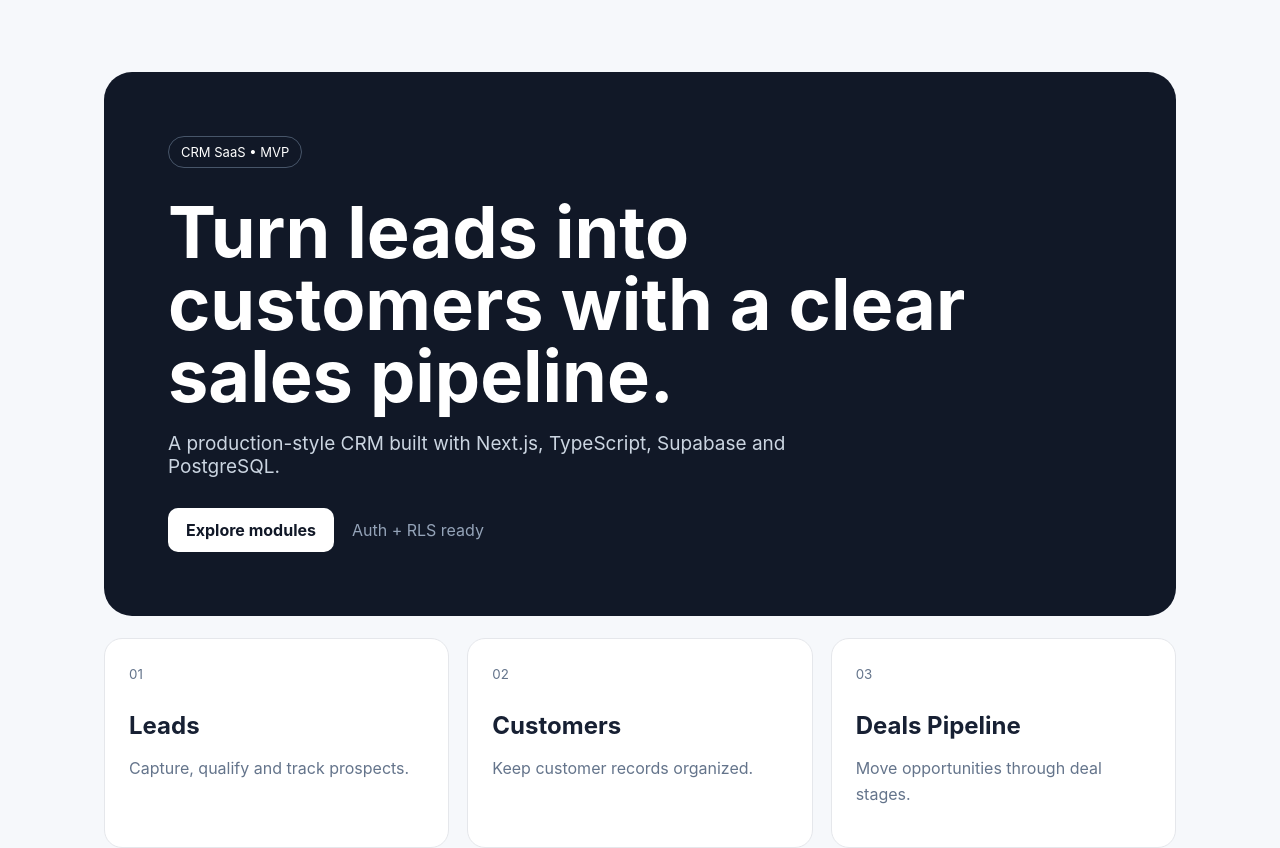
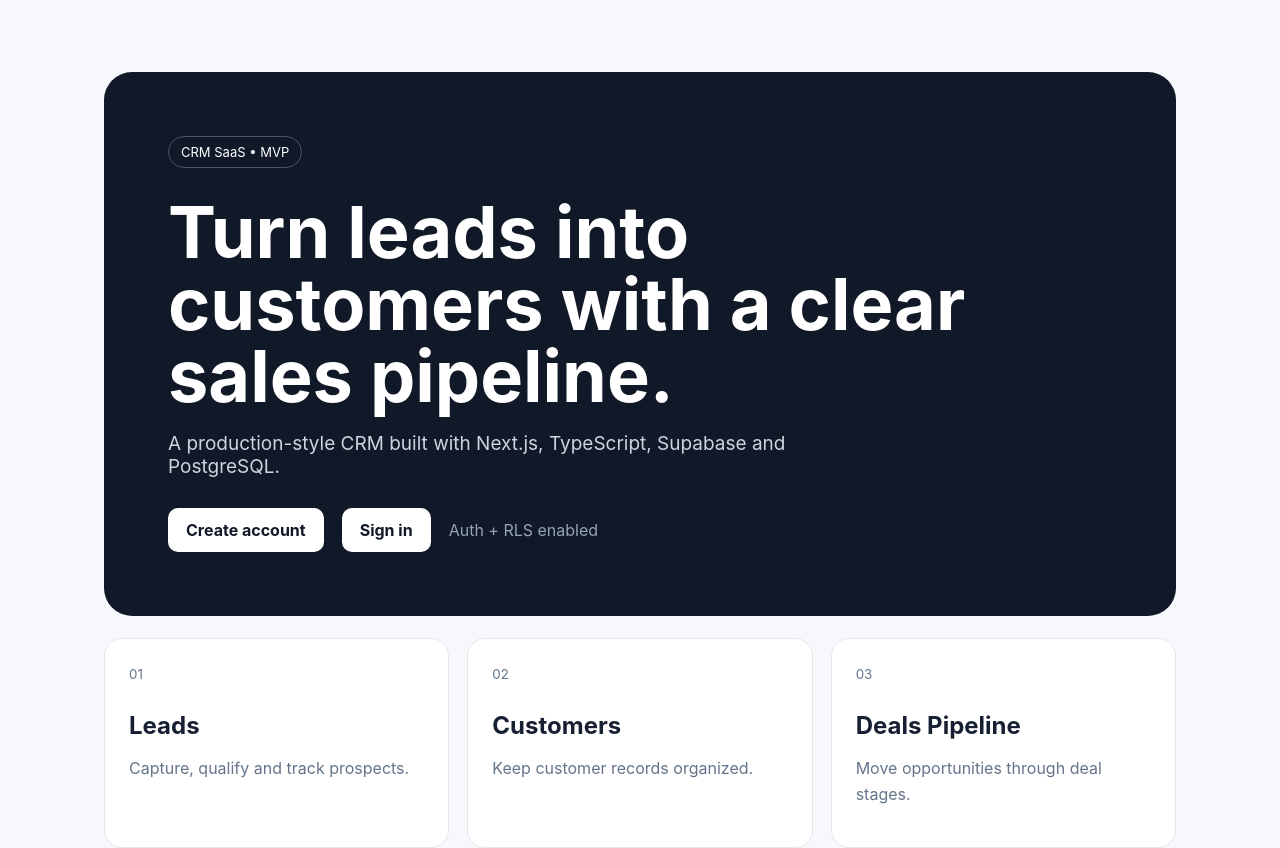
Before and after one commit to mirservices447-hub/crm-sales-pipeline-saas, a Next.js app: page / in a window 1280 px wide. Shown: the top 848 px of the page. Built offline with nearby package versions, Linux system fonts and the light colour scheme.

Commit message:
Add authentication entry points

```diff
--- a/app/page.tsx
+++ b/app/page.tsx
@@ -1,4 +1,7 @@
+import Link from "next/link";
+
 const modules = ["Leads","Customers","Deals Pipeline","Tasks","Activity","Roles & Settings"];
+
 export default function Home() {
- return <main className="shell"><section className="hero"><span className="badge">CRM SaaS • MVP</span><h1>Turn leads into customers with a clear sales pipeline.</h1><p>A production-style CRM built with Next.js, TypeScript, Supabase and PostgreSQL.</p><div className="actions"><a href="#modules">Explore modules</a><span>Auth + RLS ready</span></div></section><section id="modules" className="grid">{modules.map((m,i)=><article key={m}><small>0{i+1}</small><h2>{m}</h2><p>{i===0?"Capture, qualify and track prospects.":i===1?"Keep customer records organized.":i===2?"Move opportunities through deal stages.":i===3?"Plan follow-ups and ownership.":i===4?"Maintain a traceable history of work.":"Control access with Admin and Sales roles."}</p></article>)}</section></main>
+ return <main className="shell"><section className="hero"><span className="badge">CRM SaaS • MVP</span><h1>Turn leads into customers with a clear sales pipeline.</h1><p>A production-style CRM built with Next.js, TypeScript, Supabase and PostgreSQL.</p><div className="actions"><Link href="/signup">Create account</Link><Link className="ghost-link" href="/login">Sign in</Link><span>Auth + RLS enabled</span></div></section><section id="modules" className="grid">{modules.map((m,i)=><article key={m}><small>0{i+1}</small><h2>{m}</h2><p>{i===0?"Capture, qualify and track prospects.":i===1?"Keep customer records organized.":i===2?"Move opportunities through deal stages.":i===3?"Plan follow-ups and ownership.":i===4?"Maintain a traceable history of work.":"Control access with Admin and Sales roles."}</p></article>)}</section></main>
 }
```
